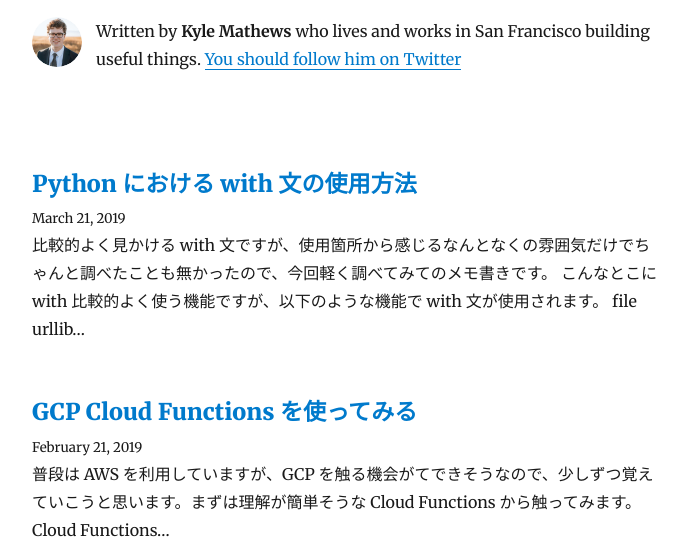
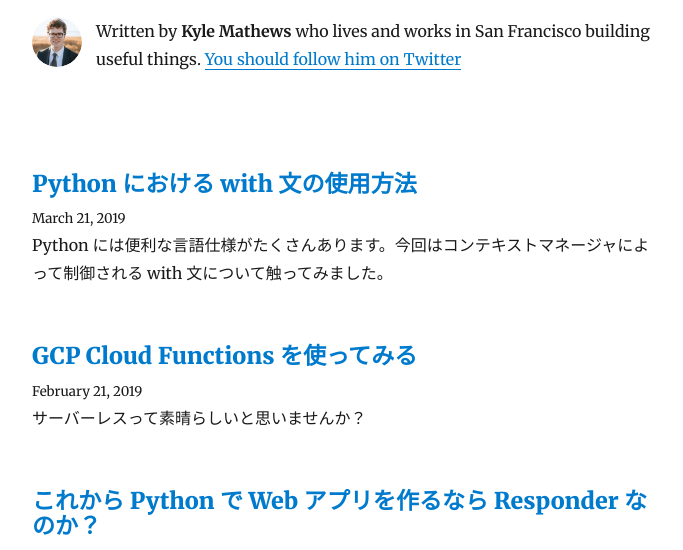
Before and after one commit to motikix/aobako.net, a Gatsby site: page / in a window 1280 px wide. Shown: the part 207-757 px from the top of the page, without its empty margins (293-976 px from the left). Built offline with nearby package versions, Linux system fonts and the light colour scheme; Gatsby itself is replaced by a stand-in of ours; some packages are replaced by stand-ins of ours.

Commit message:
Add description

```diff
--- a/content/blog/cloud/gcp/cloudfunctions/index.md
+++ b/content/blog/cloud/gcp/cloudfunctions/index.md
@@ -1,5 +1,6 @@
 ---
 title: GCP Cloud Functions を使ってみる
+description: サーバーレスって素晴らしいと思いませんか？
 date: 2019-02-21 23:21:03
 categories:
   - Cloud
--- a/content/blog/document/markdown/markdowntoslide/index.md
+++ b/content/blog/document/markdown/markdowntoslide/index.md
@@ -1,5 +1,6 @@
 ---
 title: pandoc と revealjs で markdown によるスライド作成環境を作成した
+description: スライド作成するの面倒じゃないですか？Markdown で書けたら超絶便利ですよね！
 date: 2018-08-12 22:18:35
 categories:
   - Document
--- a/content/blog/editor/spacemacs/introduction/index.md
+++ b/content/blog/editor/spacemacs/introduction/index.md
@@ -1,5 +1,6 @@
 ---
 title: vim のような emacs のような。spacemacs に入門する
+description: 誰しも自分好みのエディタを持っています。わたしも、、、わたしも、、、わたしも。。。今日から私は spacemacs を使います！！
 date: 2018-11-04 23:21:03
 categories:
   - Editor
--- a/content/blog/javascript/code/codeformatting/index.md
+++ b/content/blog/javascript/code/codeformatting/index.md
@@ -1,5 +1,6 @@
 ---
 title: eslint & prettier で javascript のコードを常にきれいに
+description: チーム開発におけるコードの構文チェッカの eslint 。フォーマッタの prettier の導入方法について触れてみます。
 date: 2018-07-24 01:24:36
 categories:
   - JavaScript
--- a/content/blog/javascript/mobx/mobx-tutorial/index.md
+++ b/content/blog/javascript/mobx/mobx-tutorial/index.md
@@ -1,5 +1,6 @@
 ---
 title: mobx で react の状態管理と闘う
+description: react の状態管理におけるデファクトスタンダードといえば redux ですが、取っ掛かりとしては学習コストが高いと感じます。 今回はシンプルなコードで記述できる、mobx を紹介します。
 date: 2018-05-06 11:16:29
 categories:
   - JavaScript
--- a/content/blog/python/anaconda/anaconda-install/index.md
+++ b/content/blog/python/anaconda/anaconda-install/index.md
@@ -1,5 +1,6 @@
 ---
 title: Anaconda を入れて、データサイエンティスト気分を味わう
+description: 機械学習を勉強したい。でも環境構築が大変そう。 そのような方でも Anaconda で簡単に始められます。
 date: 2018-07-07 23:39:55
 categories:
   - Python
--- a/content/blog/python/responder/responser-tutorial/index.md
+++ b/content/blog/python/responder/responser-tutorial/index.md
@@ -1,5 +1,6 @@
 ---
 title: これから Python で Web アプリを作るなら Responder なのか？
+description: 新鋭の PythonWeb フレームワーク `Responder` を使いこなして、爆速 Web アプリケーション開発。
 date: 2018-12-26 01:05:38
 categories:
   - Python
--- a/content/blog/python/usage-with/index.md
+++ b/content/blog/python/usage-with/index.md
@@ -1,5 +1,6 @@
 ---
 title: Python における with 文の使用方法
+description: Python には便利な言語仕様がたくさんあります。今回はコンテキストマネージャによって制御される with 文について触ってみました。
 date: 2019-03-21 23:07:00
 categories:
   - Python
--- a/content/blog/wordpress/introduction/index.md
+++ b/content/blog/wordpress/introduction/index.md
@@ -1,5 +1,6 @@
 ---
 title: エックスサーバーで WordPress を始めるまでにやったこと
+description: 自身のドメインでブログを持ちたい！ そんな思いつきから勢いでエックスサーバーに WordPress でブログを構築したその道のりをゆるく解説します。
 date: 2018-04-17 01:05:24
 categories:
   - WordPress
--- a/content/blog/wordpress/plugins/md-integrate/index.md
+++ b/content/blog/wordpress/plugins/md-integrate/index.md
@@ -1,5 +1,6 @@
 ---
 title: WordPress も Markdown でラフに書こうよ
+description: Qiita、はてブメインで技術ブログを書いていた僕が WordPress にきて Markdown で記事を書くために導入したプラグインを紹介します。
 date: 2018-04-22 23:34:46
 categories:
   - WordPress
--- a/src/pages/index.js
+++ b/src/pages/index.js
@@ -55,7 +55,7 @@ export const pageQuery = graphql`
     allMarkdownRemark(sort: { fields: [frontmatter___date], order: DESC }) {
       edges {
         node {
-          excerpt
+          excerpt(truncate: true)
           fields {
             slug
           }
```
